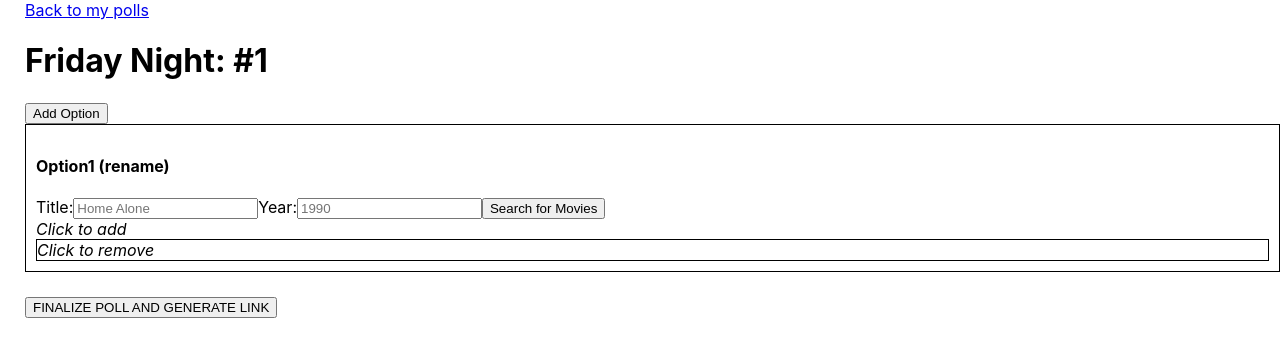
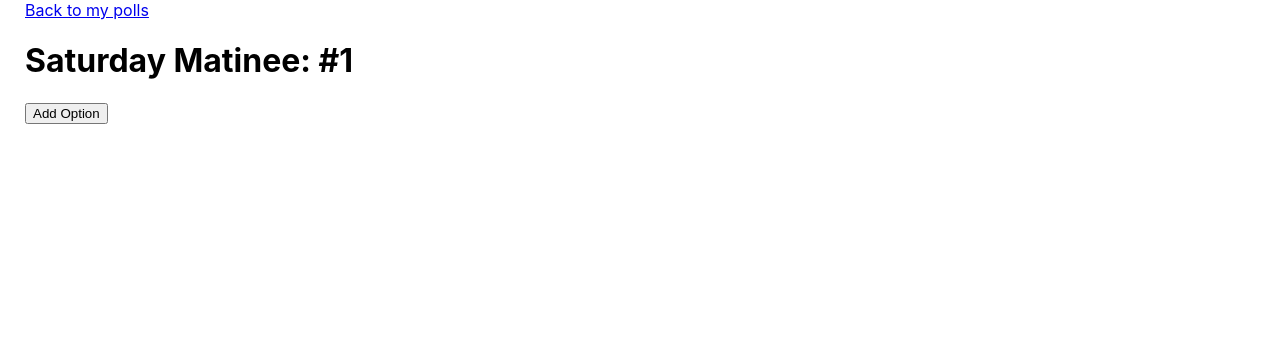
Before and after one commit to danielforkner/movie-ballot-app, a React (Create React App) app: page /poll/1 in a window 1280 px wide. Shown: the top 356 px of the page. Built offline with nearby package versions, Linux system fonts and the light colour scheme.

Commit message:
can now add options to the data

```diff
--- a/src/App.js
+++ b/src/App.js
@@ -6,45 +6,21 @@ const dummyData = {
   info: { length: 3 },
   data: [
     {
-      id: 1,
+      index: 0,
       name: 'Friday Night',
       pollType: 'single',
-      numOfOptions: 1,
-      options: [
-        {
-          option1: {
-            name: 'Option1',
-            movies: [],
-          },
-        },
-      ],
+      options: [],
     },
     {
-      id: 2,
+      index: 1,
       name: 'Saturday Matinee',
-      numOfOptions: 1,
-      options: [
-        {
-          option1: {
-            name: 'Option1',
-            movies: [],
-          },
-        },
-      ],
+      options: [],
     },
     {
-      id: 3,
+      index: 2,
       name: 'Funny Sunday',
       pollType: 'triple',
-      numOfOptions: 1,
-      options: [
-        {
-          option1: {
-            name: 'Option1',
-            movies: [],
-          },
-        },
-      ],
+      options: [],
     },
   ],
 };
--- a/src/components/Option.jsx
+++ b/src/components/Option.jsx
@@ -67,7 +67,9 @@ const Option = ({ setPolls, polls, currentPoll, pollID }) => {
                   setPolls({
                     info: polls.info,
                     data: [
-                      ...polls.data.filter((element) => +pollID !== element.id),
+                      ...polls.data.filter(
+                        (element) => +pollID !== element.index
+                      ),
                       currentPoll,
                     ],
                   });
--- a/src/components/PollCard.jsx
+++ b/src/components/PollCard.jsx
@@ -3,14 +3,14 @@ import { Link } from 'react-router-dom';
 
 const PollCard = ({ setPolls, polls, poll }) => {
   return (
-    <div className="pollCard" id={poll.id}>
+    <div className="pollCard" id={poll.index}>
       <h4>{poll.name}</h4>
       <p>This is a {poll.pollType} poll</p>
       <button
         className="removePollBtn"
         onClick={(e) => {
           const newPolls = polls.data.filter((item) => {
-            return item.id !== parseInt(e.target.parentElement.id);
+            return item.index !== parseInt(e.target.parentElement.id);
           });
           console.log('newPolls', newPolls);
           setPolls({
@@ -22,7 +22,7 @@ const PollCard = ({ setPolls, polls, poll }) => {
       >
         REMOVE
       </button>
-      <Link to={`/poll/${poll.id}`}>
+      <Link to={`/poll/${poll.index}`}>
         <button className="editPollBtn" onClick={() => {}}>
           EDIT
         </button>
--- a/src/components/SinglePoll.jsx
+++ b/src/components/SinglePoll.jsx
@@ -5,34 +5,49 @@ import Option from './Option';
 const SinglePoll = ({ setPolls, polls }) => {
   const { pollID } = useParams();
 
-  const currentPoll = polls.data.filter((element) => {
-    return element.id === +pollID;
-  })[0];
+  const currentPoll = polls.data[pollID];
 
   return (
     <Fragment>
       <h1>
-        {currentPoll.name}: #{currentPoll.id}
+        {currentPoll.name}: #{currentPoll.index}
       </h1>
       <button
         onClick={() => {
           currentPoll.options.push({
-            [`option${currentPoll.numOfOptions}`]: {
-              name: 'Option1',
+            [`option${currentPoll.options.length}`]: {
+              name: `Option${currentPoll.options.length + 1}`,
               movies: [],
             },
           });
-          currentPoll.numOfOptions += 1;
+          console.log(currentPoll);
+          setPolls({
+            info: polls.info,
+            data: [
+              ...polls.data.map((element) => {
+                if (+pollID !== element.index) {
+                  return element;
+                } else return currentPoll;
+              }),
+            ],
+          });
         }}
       >
         Add Option
       </button>
+      {polls.data[pollID].length > 0
+        ? polls.data[pollID].map((option, i) => {
+            return (
               <Option
                 setPolls={setPolls}
                 polls={polls}
                 pollID={pollID}
                 currentPoll={currentPoll}
+                index={i}
               />
+            );
+          })
+        : null}
     </Fragment>
   );
 };
```
Lines whose indentation alone changed are shown as unchanged.
